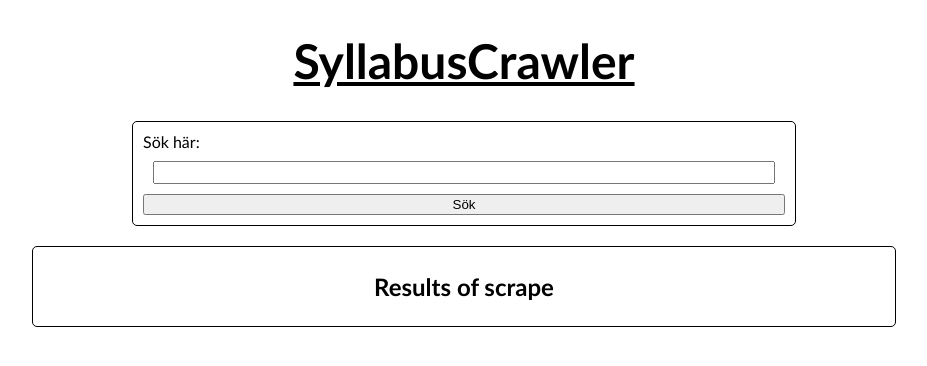
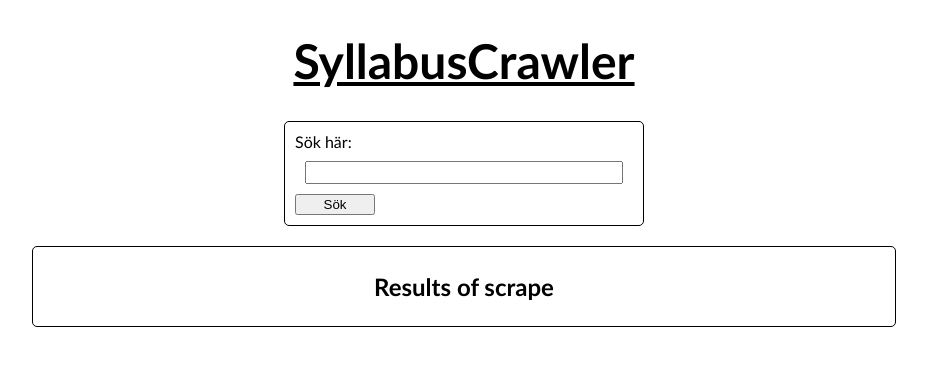
Before and after one commit to JohanFrom/SyllabusCrawler, a Flask app: page / in a window 1280 px wide. Shown: the top 366 px of the page, without its empty margins (176-1103 px from the left). Run offline with Flask 2, Linux system fonts and the light colour scheme.

Commit message:
style update

```diff
--- a/requirements.txt
+++ b/requirements.txt
@@ -7,4 +7,3 @@ selenium==4.1.0
 soupsieve==2.3.1
 urllib3==1.26.8
 webdriver-manager==3.5.2
-PyVirtualDisplay==2.2
--- a/static/style.css
+++ b/static/style.css
@@ -7,6 +7,11 @@ h1 {
     display: flex;
     justify-content: center;
     text-decoration: underline;
+}
+
+#keywords{
+    max-width: 60rem;
+    margin: auto;
 }
 
 #keywords > form{
@@ -57,3 +62,7 @@ h1 {
     display: flex;
     justify-content: center;
 }
+
+#search-button{
+    max-width: 5rem;
+}
--- a/templates/index.html
+++ b/templates/index.html
@@ -14,7 +14,7 @@
         <form action="{{url_for('read_input')}}" method = "POST">
             <label class="search-bar" for="search-bar">Sök här:</label>
             <input id="search-input" name="search-input" type="text">
-            <button>Sök</button>
+            <button id="search-button">Sök</button>
 
 
             <!--<input id="reset" type="submit" value="Reset">
```
